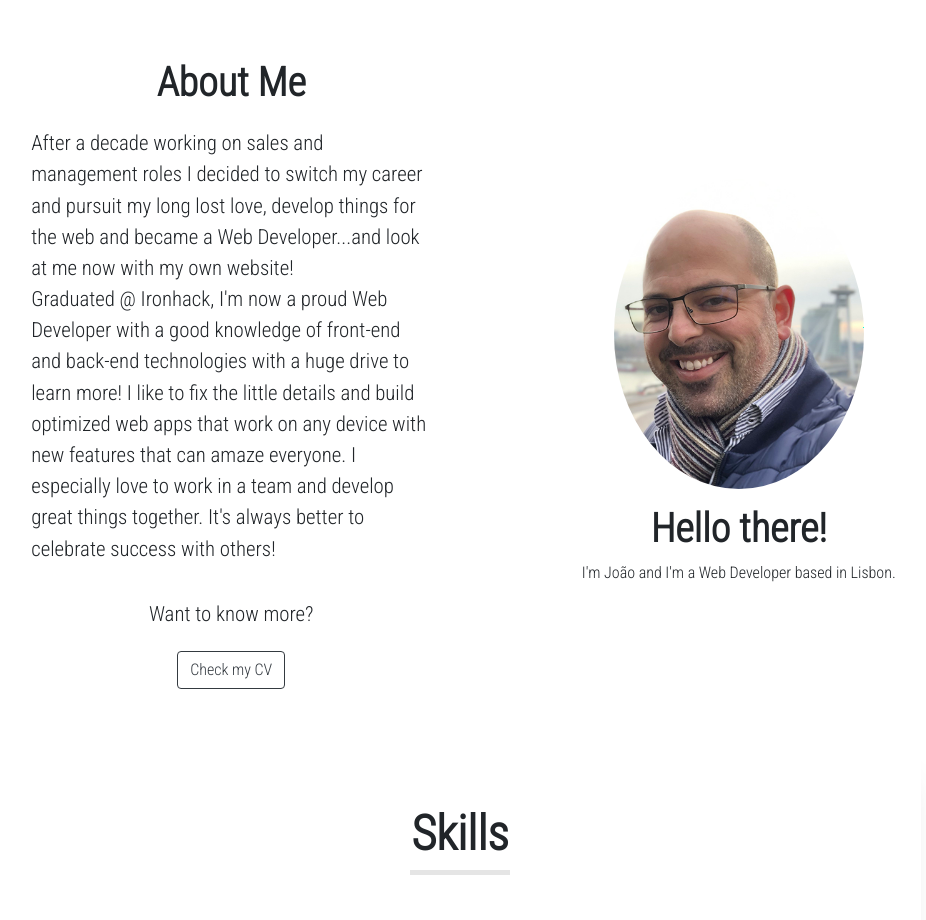
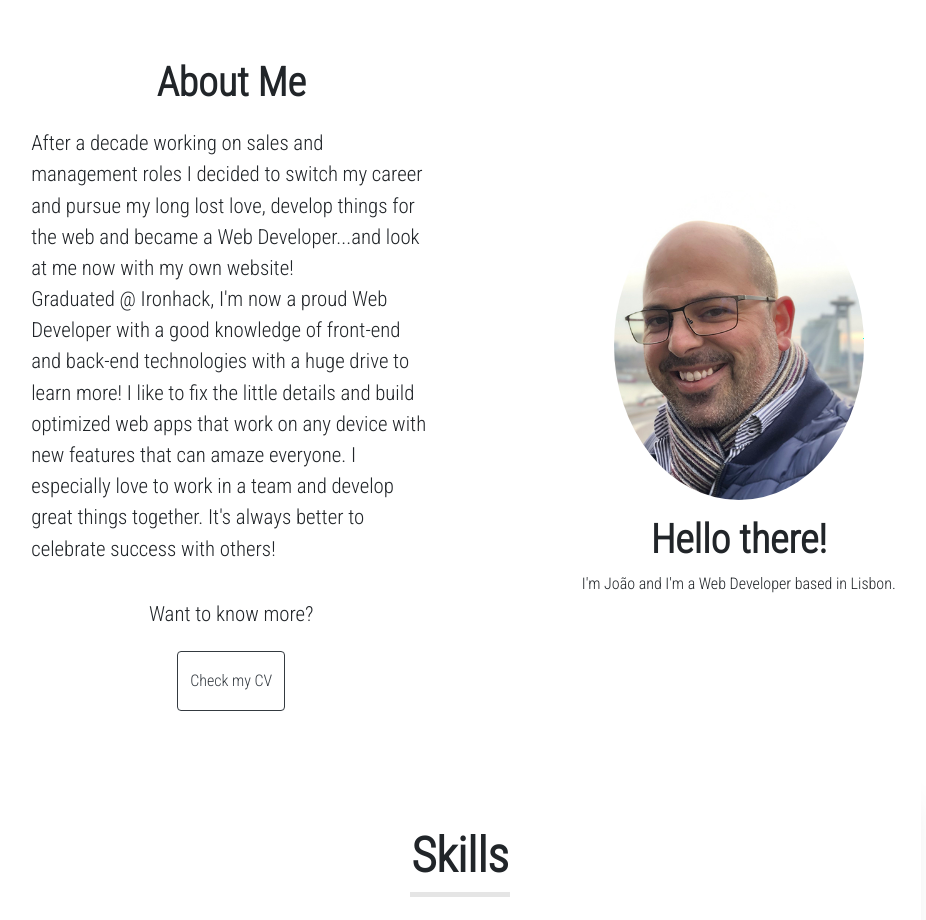
Before and after one commit to Joaouva/my-portfolio, a React (Create React App) app: page / in a window 1280 px wide. Shown: the part 1060-1980 px from the top of the page, without its empty margins (180-1106 px from the left). Built offline with nearby package versions, Linux system fonts and the light colour scheme.

Commit message:
fix styles

```diff
--- a/src/components/AboutMe.css
+++ b/src/components/AboutMe.css
@@ -9,6 +9,7 @@
 
 .about-button {
   background: var(--primaryButtonColor) !important;
+  height: 60px !important;
 }
 
 .about-button:hover{
--- a/src/components/AboutMe.js
+++ b/src/components/AboutMe.js
@@ -18,7 +18,7 @@ class AboutMe extends React.Component {
 						<h4 className="skills-title">About Me</h4>
 						<p>
 							After a decade working on sales and management roles
-							I decided to switch my career and pursuit my long
+							I decided to switch my career and pursue my long
 							lost love, develop things for the web and became a
 							Web Developer...and look at me now with my own
 							website!<br></br> Graduated @ Ironhack, I'm now a
```
Also changed, not shown: 1 other file (tests, documents, lock files or other folders).
